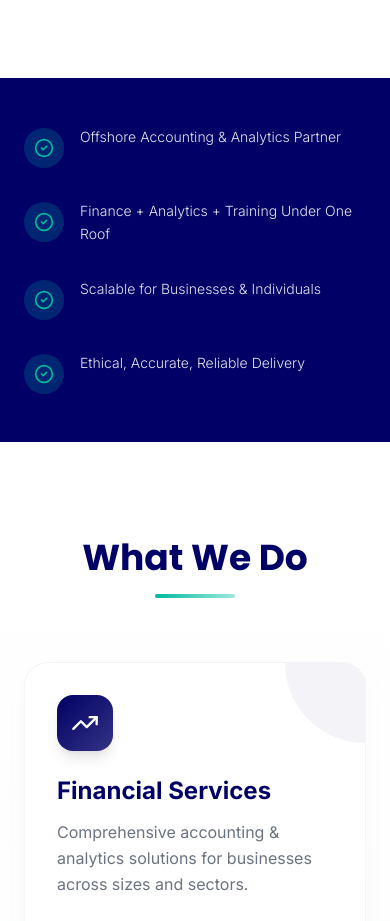
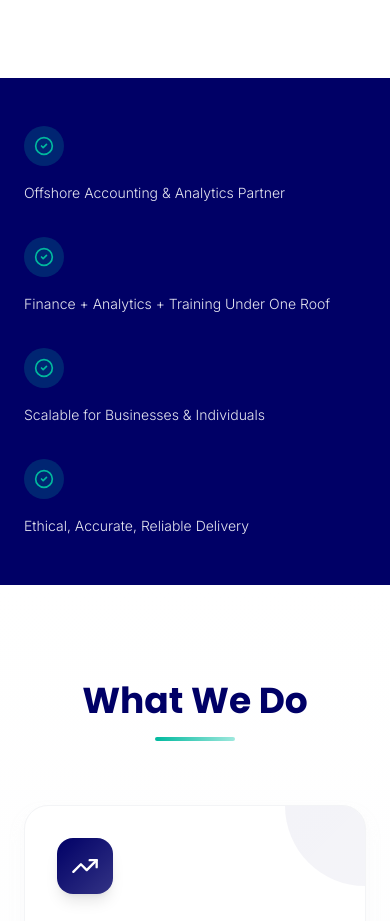
Before and after one commit to Vishnus1111/landingpage, a React app: page / in a window 390 px wide. Shown: the part 861-1782 px from the top of the page. Built offline with nearby package versions, Linux system fonts and the light colour scheme; the HTML template or start-up script is replaced by a standard one.

Commit message:
removed service unresponsive button

```diff
--- a/src/Components/landing/TrustStrip.jsx
+++ b/src/Components/landing/TrustStrip.jsx
@@ -33,9 +33,9 @@ export default function TrustStrip() {
                             whileInView={{ opacity: 1, y: 0 }}
                             viewport={{ once: true }}
                             transition={{ duration: 0.5, delay: index * 0.1 }}
-                            className="flex flex-row items-start gap-4"
+                            className="flex flex-col items-start gap-4"
                         >
-                            <div className="flex-shrink-0 w-10 h-10 rounded-full bg-[#00B99E]/20 flex items-center justify-center mt-0.5">
+                            <div className="flex-shrink-0 w-10 h-10 rounded-full bg-[#00B99E]/20 flex items-center justify-center">
                                 <CheckCircle2 className="w-5 h-5 text-[#00B99E]" />
                             </div>
                             <span className="text-white/90 text-sm font-light leading-relaxed">
```
